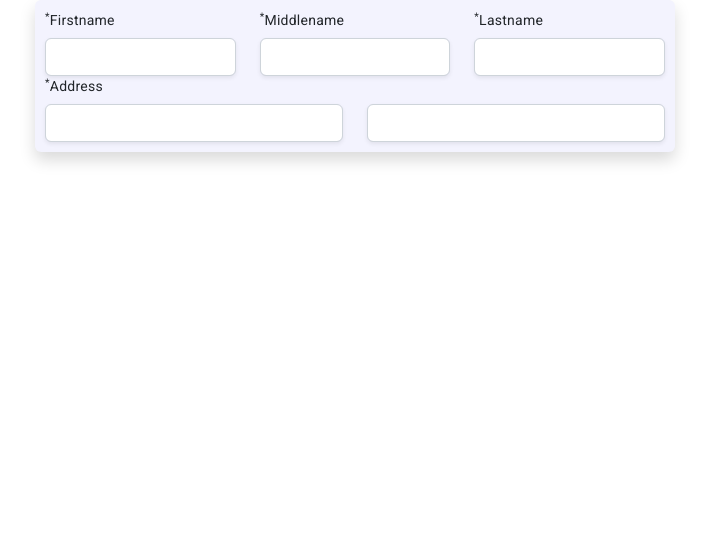
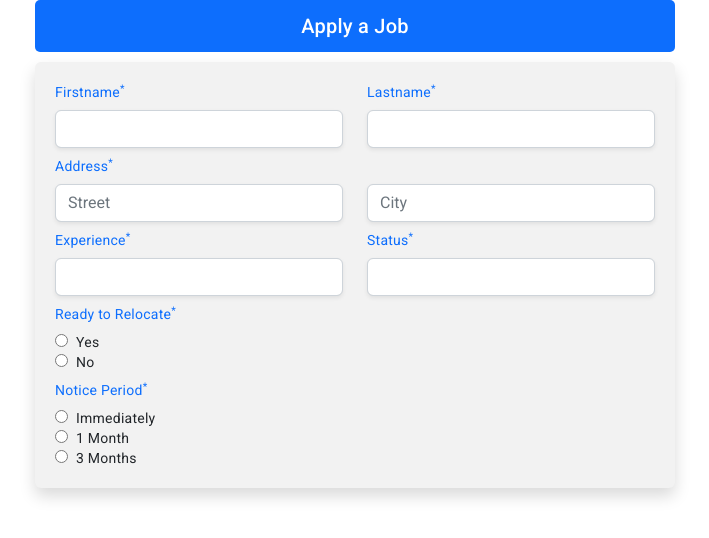
Before and after one commit to mani-tammina/IRP, an Angular app: page /applyjob in a window 1280 px wide. Shown: the top 538 px of the page, without its empty margins (285-994 px from the left). Built offline with nearby package versions, Linux system fonts and the light colour scheme.

Commit message:
jobcreate page is done

```diff
--- a/src/app/applyjob/applyjob.component.html
+++ b/src/app/applyjob/applyjob.component.html
@@ -1,30 +1,59 @@
 <section>
+    <h2 class="text-center">Apply a Job</h2>
     <form action="" class="card shadow">
-            <div class="row main">
-                <div class="col-4">
-                    <label class="form-label"><sup>*</sup>Firstname</label>
-                    <input type="text" class="form-control shadow-sm">
-                </div>
-                <div class="col-4">
-                    <label class="form-label"><sup>*</sup>Middlename</label>
-                    <input type="text" class="form-control shadow-sm">
-                </div>
-                <div class="col-4">
-                    <label class="form-label"><sup>*</sup>Lastname</label>
+        <div class="row main">
+            <div class="col-6">
+                <label class="form-label">Firstname<sup>*</sup></label>
+                <input type="text" class="form-control shadow-sm" required>
+            </div>
+            <div class="col-6">
+                <label class="form-label">Lastname<sup>*</sup></label>
+                <input type="text" class="form-control shadow-sm" required>
+            </div>
+        </div>
+        <div class="row">
+            <label for="" class="form-label mt-2">Address<sup>*</sup></label>
+            <div class="col-6">
+                <input type="text" placeholder="Street" class="form-control shadow-sm" required>
+            </div>
+            <div class="col-6">
+                <input type="text" placeholder="City" class="form-control shadow-sm" required>
+            </div>
+        </div>
+        <div class="row d-flex">
+            <div class="col-6">
+                <label class="mt-2 form-label">Experience<sup>*</sup></label>
+                <div>
                     <input type="text" class="form-control shadow-sm">
                 </div>
             </div>
-            <div class="row">
-                <label for="" class="form-label"><sup>*</sup>Address</label>
-                <div class="col-6">
-                    <input type="text" class="form-control shadow-sm">
-                </div>
-                <div class="col-6">
+            <div class="col-6">
+                <label class="mt-2 form-label">Status<sup>*</sup></label>
+                <div>
                     <input type="text" class="form-control shadow-sm">
                 </div>
             </div>
-            <div class="row">
-
+        </div>
+        <label class="mt-2 mb-2 form-label">Ready to Relocate<sup>*</sup></label>
+        <div>
+            <input type="radio">
+            <label for="" class="ms-2">Yes</label>
+            <br>
+            <input type="radio">
+            <label for="" class="ms-2">No</label>
+        </div>
+        <div class="row">
+            <label for="" class="mt-2 form-label">Notice Period<sup>*</sup></label>
+            <div>
+                <input type="radio">
+                <label for="" class="ms-2">Immediately</label>
+                <br>
+                <input type="radio">
+                <label for="" class="ms-2">1 Month</label>
+                <br>
+                <input type="radio">
+                <label for="" class="ms-2">3 Months</label>
             </div>
+        </div>
     </form>
 </section>
--- a/src/app/applyjob/applyjob.component.scss
+++ b/src/app/applyjob/applyjob.component.scss
@@ -1,9 +1,27 @@
+h2{
+    background-color: #0d6efd;
+    color: white;
+    text-align: center;
+    width: 50%;
+    margin: auto;
+    margin-bottom: 10px;
+    padding: 10px;
+    border-radius: 5px;
+}
+h3{
+    color: #0d6efd;
+    // border-bottom: 1px solid #0d6efd;
+}
 .card{
     width: 50%;
     margin: auto;
-    background-color: #f3f3fe;
+    background-color: #f2f2f2;
     border:none;
-    padding: 10px;
+    padding: 20px;
+
+    .form-label{
+        color: #0d6efd;
+    }
     .main {
         display: flex;
         align-items: center;
--- a/src/app/jobcreate/jobcreate.component.html
+++ b/src/app/jobcreate/jobcreate.component.html
@@ -113,7 +113,7 @@
         </div>
 
         <div class="val-btns">
-            <button type="button" class="btn btn-primary float-end">Submit</button>
+            <button type="button" class="btn btn-primary">Submit</button>
             <button type="button" class="btn btn-outline-primary">Cancel</button>
         </div>
 
```
